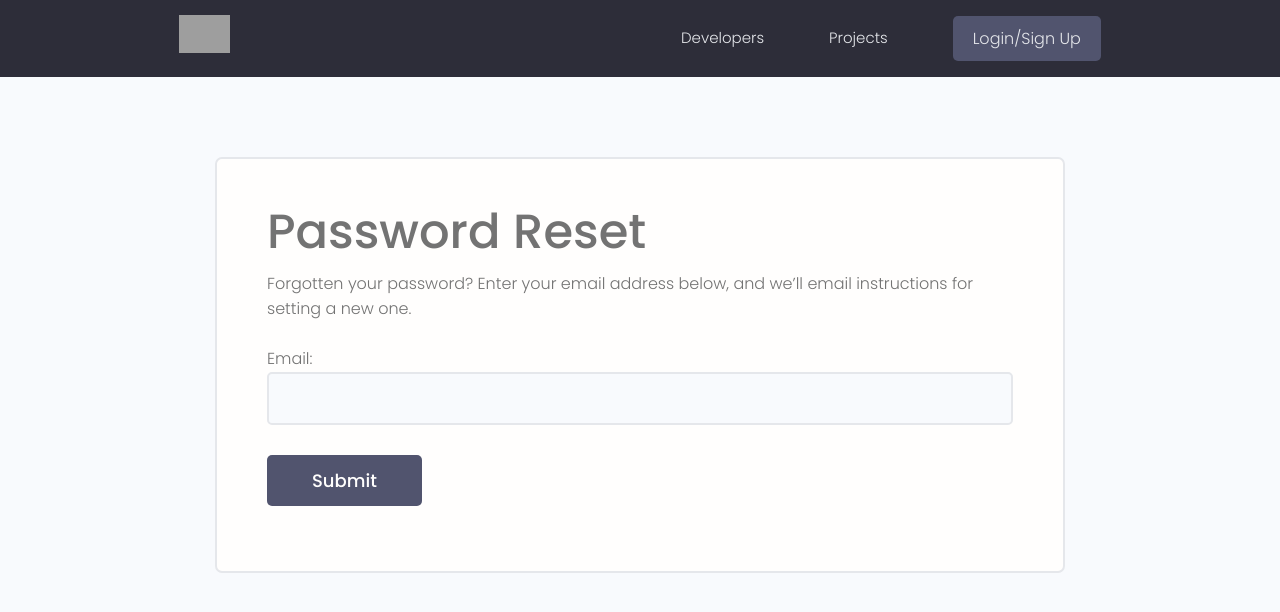
After one commit to EdwinKingori/DevSearch, a Django app: page /reset_password/ in a window 1280 px wide. The commit adds this page. Shown: the top 612 px of the page. Run offline with Django 5.2, Linux system fonts and the light colour scheme; some libraries are stand-ins or nearby versions; grey boxes are pictures that could not be loaded.

Commit message:
custom reset password configurations and custom styling of reset password pages

```diff
--- a/devsearch/devsearch/urls.py
+++ b/devsearch/devsearch/urls.py
@@ -1,13 +1,23 @@
 from django.contrib import admin
 from django.urls import path, include
-
 from django.conf import settings
 from django.conf.urls.static import static
+
+from django.contrib.auth import views as auth_views
 
 urlpatterns = [
     path('admin/', admin.site.urls),
     path('projects/', include('projects.urls')),
-    path('', include('users.urls'))
+    path('', include('users.urls')),
+
+    path('reset_password/', auth_views.PasswordResetView.as_view(template_name="reset_password.html"),
+         name='reset_password'),
+    path('reset_password_sent/', auth_views.PasswordResetDoneView.as_view(template_name="reset_password_sent.html"),
+         name='password_reset_done'),
+    path('reset/<uidb64>/<token>/', auth_views.PasswordResetConfirmView.as_view(template_name="reset.html"),
+         name='password_reset_confirm'),
+    path('reset_password_complete/', auth_views.PasswordResetCompleteView.as_view(template_name="reset_password_complete.html"),
+         name='password_reset_complete'),
 ]
 
 urlpatterns += static(settings.MEDIA_URL, document_root=settings.MEDIA_ROOT)
--- /dev/null
+++ b/devsearch/templates/reset_password.html
@@ -0,0 +1,49 @@
+{% extends 'base.html' %}
+
+
+{% block content %}
+
+    <style>
+        input.input[type='text'],
+        input[type='email'],
+        input[type='password']{
+            min-width: 24rem;
+            width: 100%;
+            padding: 1.2rem 1.5rem;
+            border-radius: 0.5rem;
+            border: 2px solid var(--color-light);
+            transition: all 0.3s ease-in-out;
+            background-color: var(--color-bg);
+        }
+
+        Input[type='text']:focus,
+        input[type='email']:focus,
+        input[type='password']:focus,
+        input[type='number']:focus,
+        input[type='text']:active,
+        input[type='email']:active,
+        input[type='password']:active {
+            outline: none;
+            border: 2px solid var(--color-main);
+        }
+
+    </style>
+
+    <main class="formPage my-xl">
+        <div class="content-box">
+            <div class="formWrapper">
+                <h1>Password Reset</h1>
+
+                <p>Forgotten your password? Enter your email address below, and we’ll email instructions for setting a new one.</p>
+                <br>
+
+                <form class="form" method="POST">
+                    {% csrf_token %}
+                    {{form.as_p}}
+                    <input class="btn btn--sub btn--lg  my-md" type="submit" value="Submit" />
+                </form>
+            </div>
+        </div>
+    </main>
+
+{% endblock content %}
--- a/devsearch/users/templates/users/login_register.html
+++ b/devsearch/users/templates/users/login_register.html
@@ -89,7 +89,7 @@
 
             <div class="auth__actions">
                 <input class="btn btn--sub btn--lg" type="submit" value="Log In" />
-                <a href="forgetpassword.html">Forget Password?</a>
+                <a href="{% url 'reset_password' %}">Forget Password?</a>
             </div>
 
             </form>
```
Also changed, not shown: devsearch/templates/reset.html (added, +48 -0 lines), devsearch/templates/reset_password_complete.html (added, +20 -0 lines), devsearch/templates/reset_password_sent.html (added, +19 -0 lines), devsearch/db.sqlite3.
